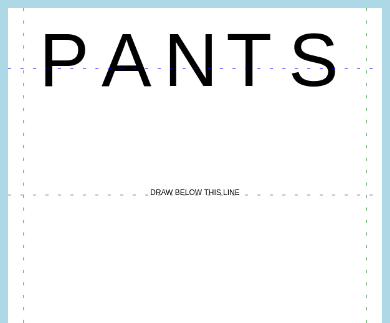
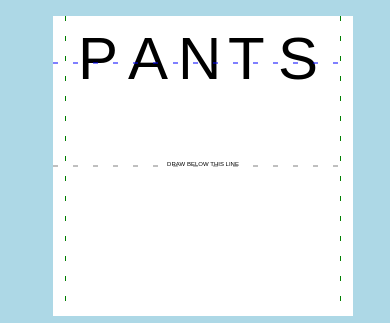
Before and after one commit to thephilwells/wordpants, a website: page index.html in a window 390 px wide. Shown: the top 323 px of the page. Drawn offline with Linux system fonts and the light colour scheme.

Commit message:
totally separate mobile canvas

```diff
--- a/index.html
+++ b/index.html
@@ -18,7 +18,9 @@
 
 <body>
 
-  <canvas width="600" height="600" id="canvas"></canvas>
+  <canvas width="600" height="600" id="canvas" style="z-index: 0"></canvas>
+  <canvas width="300" height="300" id="mobile-canvas"
+    style="z-index: 1; left: 8px; top: 8px"></canvas>
   <form>
     <h1>
       Actions
--- a/public/script.js
+++ b/public/script.js
@@ -1,5 +1,12 @@
-const canvas = document.getElementById('canvas')
-// const pantsPocket = documnet.getElementById('pants-pocket')
+let canvas
+if (window.innerWidth < 600) {
+  canvas = document.getElementById('mobile-canvas')
+  document.getElementById('canvas').parentNode.removeChild(document.getElementById('canvas'))
+} else {
+  canvas = document.getElementById('canvas')
+  document.getElementById('mobile-canvas').parentNode.removeChild(document.getElementById('mobile-canvas'))
+}
+
 const context = canvas.getContext('2d')
 
 const puzzleAnswer = 'PANTS'
@@ -31,7 +38,7 @@ puzzleData.answer.split('').forEach(letter => {
 
 // draw drawing area
 context.strokeStyle = 'light gray'
-context.font = '12px Arial'
+context.font = `${canvas.height/50}px Arial`
 context.textAlign = 'center'
 context.fillText('DRAW BELOW THIS LINE', halfway, canvas.height / 2)
 
@@ -56,7 +63,7 @@ function redrawBoundaries () {
   context.beginPath()
   context.setLineDash([5, 15])
   context.moveTo(0, waistline - 3)
-  context.lineTo(600, waistline - 3)
+  context.lineTo(canvas.width, waistline - 3)
   context.strokeStyle = 'blue'
   context.stroke()
 
@@ -158,10 +165,10 @@ function canvasXYFromEvent (event) {
   const { x, y } = canvas.getBoundingClientRect()
   const clientX =
     event.clientX ||
-    (event.targetTouches[0] && event.targetTouches[0].clientX + 90)
+    (event.targetTouches[0] && event.targetTouches[0].clientX)
   const clientY =
     event.clientY ||
-    (event.targetTouches[0] && event.targetTouches[0].clientY + 150)
+    (event.targetTouches[0] && event.targetTouches[0].clientY)
   return [clientX - x, clientY - y]
 }
 
--- a/public/style.css
+++ b/public/style.css
@@ -10,3 +10,12 @@ canvas {
   max-width: 600px;
   max-height: 600px;
 }
+
+#mobile-canvas {
+  width: 300px;
+  height: 300px;
+  margin-left: auto;
+  margin-right: auto;
+  display: block;
+  position: relative;
+}
```
